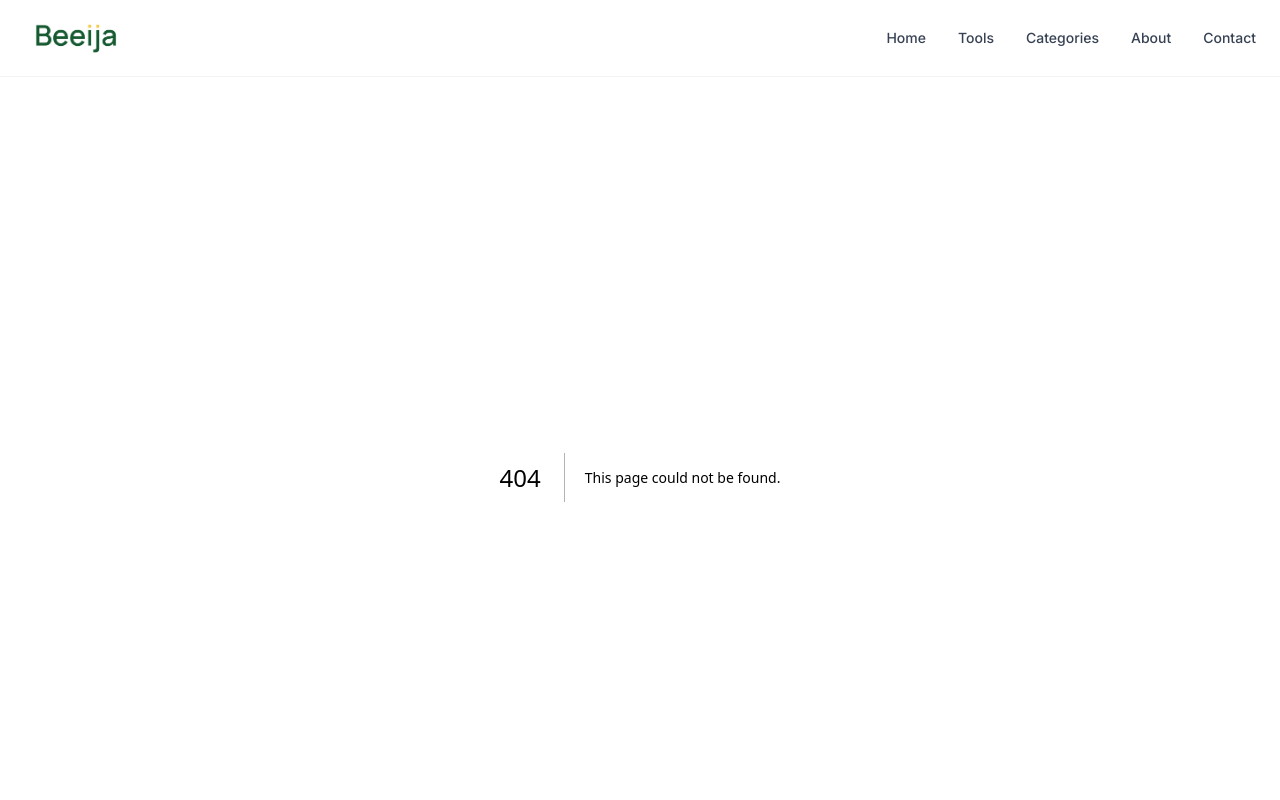
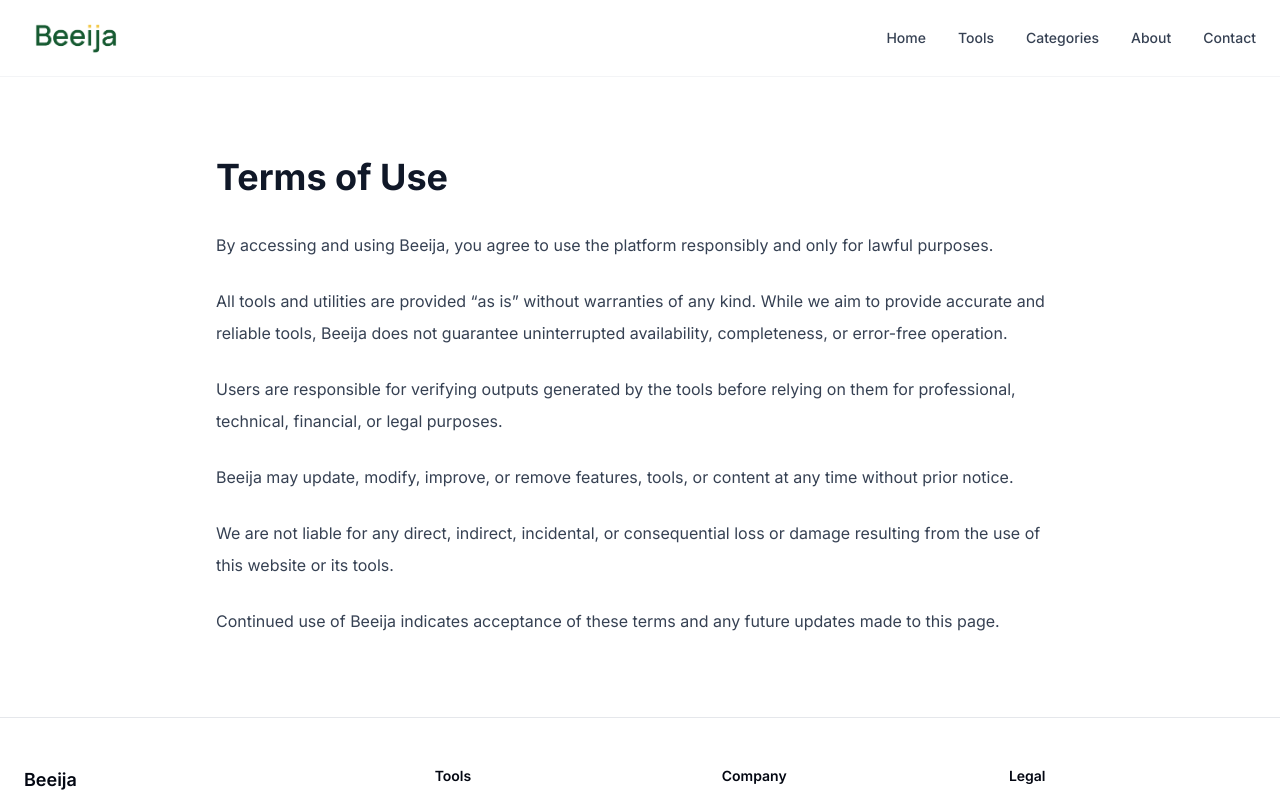
Before and after one commit to vaarunsonawwane-ops/beeija, a Next.js app: page /terms in a window 1280 px wide. Before the commit this address had no page. Shown: the top 800 px of the page. Built offline with nearby package versions, Linux system fonts and the light colour scheme.

Commit message:
terms page

```diff
--- /dev/null
+++ b/app/terms/page.tsx
@@ -0,0 +1,56 @@
+export const metadata = {
+  title: "Terms of Use | Beeija",
+
+  description:
+    "Read the terms and conditions for using Beeija tools and services.",
+};
+
+export default function TermsPage() {
+  return (
+    <div className="max-w-4xl mx-auto px-6 py-20">
+
+      <h1 className="text-4xl font-bold text-gray-900 mb-8">
+        Terms of Use
+      </h1>
+
+      <div className="space-y-6 text-gray-700 leading-8">
+
+        <p>
+          By accessing and using Beeija, you agree to use the platform
+          responsibly and only for lawful purposes.
+        </p>
+
+        <p>
+          All tools and utilities are provided “as is” without warranties
+          of any kind. While we aim to provide accurate and reliable tools,
+          Beeija does not guarantee uninterrupted availability,
+          completeness, or error-free operation.
+        </p>
+
+        <p>
+          Users are responsible for verifying outputs generated by the
+          tools before relying on them for professional, technical,
+          financial, or legal purposes.
+        </p>
+
+        <p>
+          Beeija may update, modify, improve, or remove features,
+          tools, or content at any time without prior notice.
+        </p>
+
+        <p>
+          We are not liable for any direct, indirect, incidental,
+          or consequential loss or damage resulting from the use
+          of this website or its tools.
+        </p>
+
+        <p>
+          Continued use of Beeija indicates acceptance of these
+          terms and any future updates made to this page.
+        </p>
+
+      </div>
+
+    </div>
+  );
+}
```
